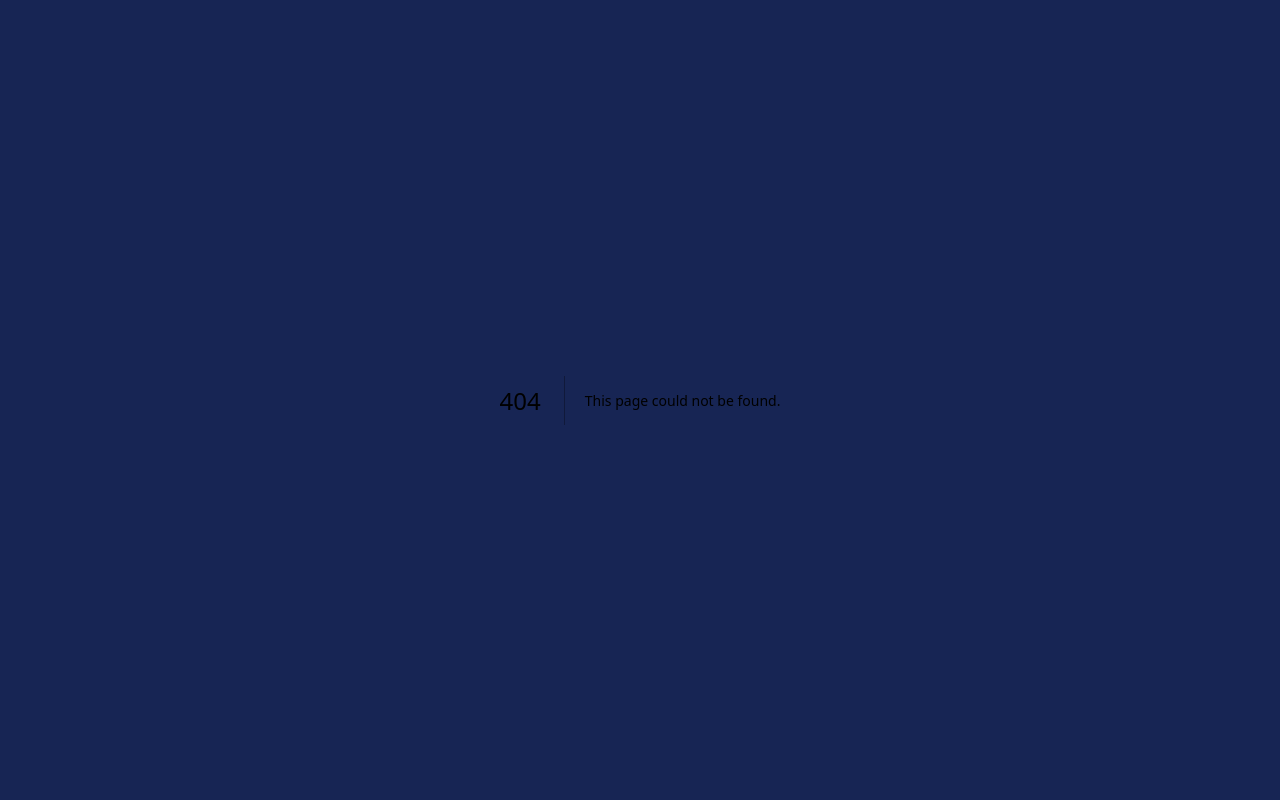
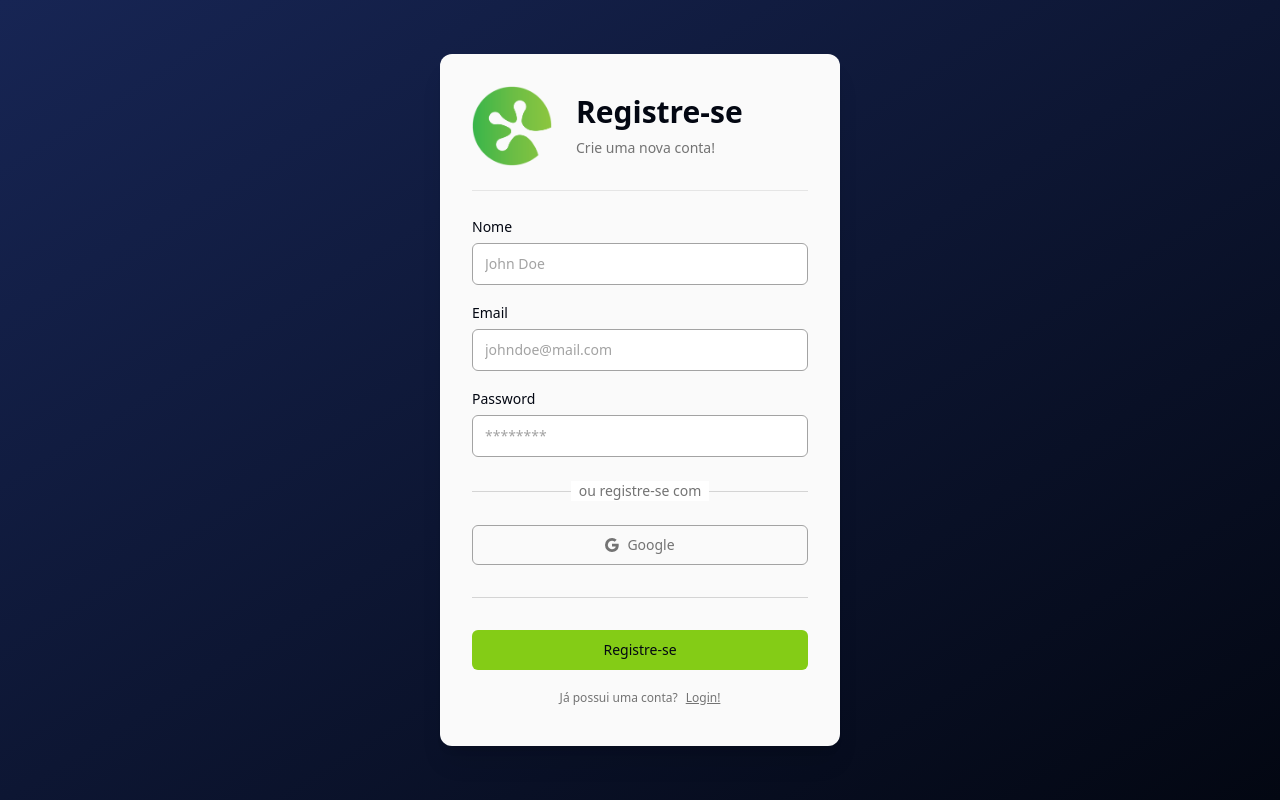
Before and after one commit to ynncstslv/coachuniformes, a Next.js app: page /register in a window 1280 px wide. Before the commit this address had no page. Built offline with nearby package versions, Linux system fonts and the light colour scheme; no server answers.

Commit message:
feat: create auth routes and implement auth logic

```diff
--- /dev/null
+++ b/app/(auth)/layout.tsx
@@ -0,0 +1,11 @@
+export default function AuthLayout({
+	children,
+}: {
+	children: React.ReactNode;
+}) {
+	return (
+		<html lang="en">
+			<body className="">{children}</body>
+		</html>
+	);
+}
--- /dev/null
+++ b/app/(auth)/login/page.tsx
@@ -0,0 +1,15 @@
+import Container from '@/components/container';
+import FormWrap from '@/components/form-wrap';
+import LoginForm from '@/components/forms/login-form';
+
+export default function LoginPage() {
+	return (
+		<main className="min-h-full flex flex-col justify-center bg-gradient-to-br from-blue-950 to-gray-950">
+			<Container>
+				<FormWrap>
+					<LoginForm />
+				</FormWrap>
+			</Container>
+		</main>
+	);
+}
--- /dev/null
+++ b/app/(auth)/register/page.tsx
@@ -0,0 +1,15 @@
+import Container from '@/components/container';
+import FormWrap from '@/components/form-wrap';
+import RegisterForm from '@/components/forms/register-form';
+
+export default function LoginPage() {
+	return (
+		<main className="min-h-full flex flex-col justify-center bg-gradient-to-br from-blue-950 to-gray-950">
+			<Container>
+				<FormWrap>
+					<RegisterForm />
+				</FormWrap>
+			</Container>
+		</main>
+	);
+}
--- a/app/(landing)/page.tsx
+++ b/app/(landing)/page.tsx
@@ -1,3 +1,12 @@
+'use client';
+
+import { Button } from '@/components/ui/button';
+import { signOut } from 'next-auth/react';
+
 export default function LandingPage() {
-	return <main className=""></main>;
+	return (
+		<main className="">
+			<Button onClick={() => signOut()}>Sair</Button>
+		</main>
+	);
 }
--- a/app/layout.tsx
+++ b/app/layout.tsx
@@ -2,6 +2,8 @@ import type { Metadata } from 'next';
 
 import './globals.css';
 import { Inter } from 'next/font/google';
+import AuthContext from '@/context/authContext';
+import { Toaster } from 'react-hot-toast';
 
 const inter = Inter({ subsets: ['latin'] });
 
@@ -18,7 +20,16 @@ export default function RootLayout({
 }) {
 	return (
 		<html lang="en">
-			<body className={`${inter.className} bg-blue-950`}>{children}</body>
+			<body className={`${inter.className} bg-blue-950`}>
+				<AuthContext>
+					<Toaster
+						position="bottom-right"
+						reverseOrder={false}
+						toastOptions={{ style: { color: '#020617' } }}
+					/>
+					{children}
+				</AuthContext>
+			</body>
 		</html>
 	);
 }
```
